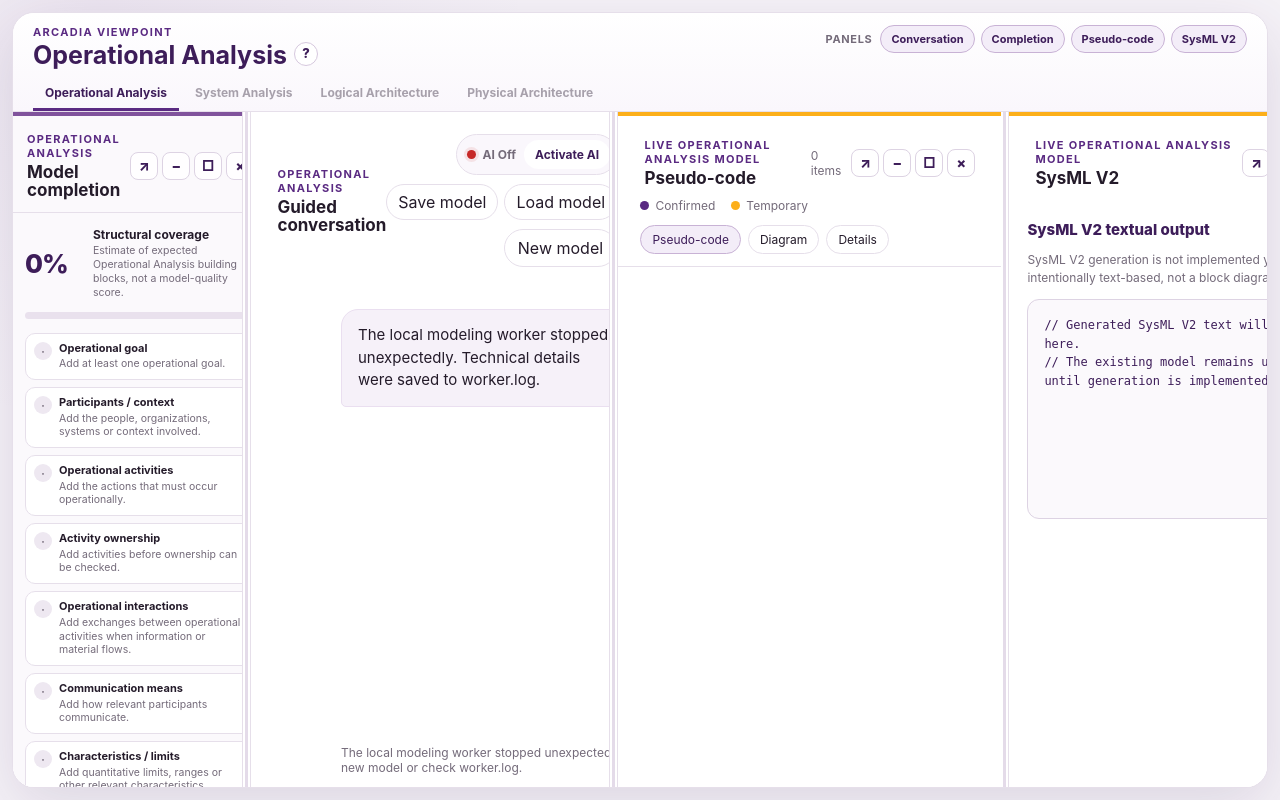
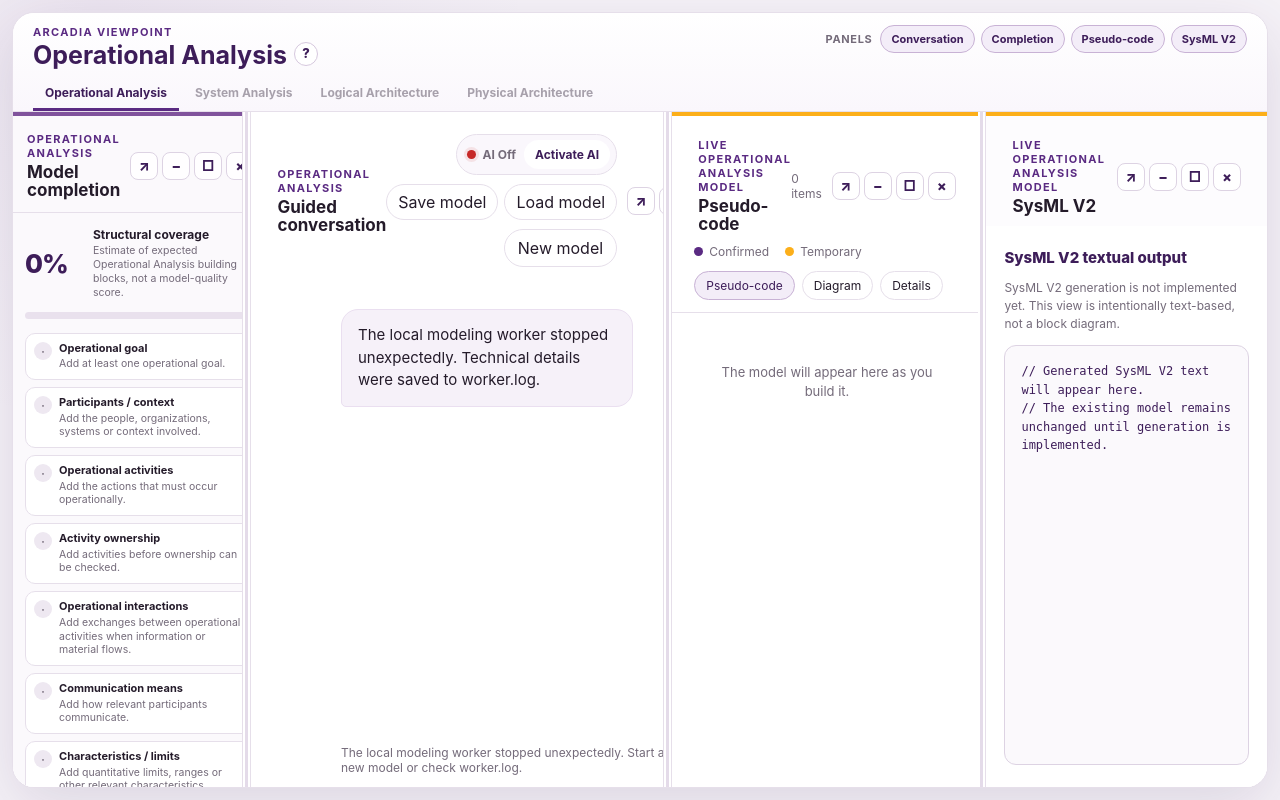
Before and after one commit to fabricionicolato1323-cyber/MBSE-App, a Flask app: page / in a window 1280 px wide. Run offline with Flask 3, Linux system fonts and the light colour scheme.

Commit message:
Style separate pseudo-code and SysML V2 panels

```diff
--- a/static/workspace_layout.css
+++ b/static/workspace_layout.css
@@ -2,7 +2,8 @@
 
 :root {
   --completion-width: clamp(210px, 18vw, 320px);
-  --model-width: clamp(330px, 30vw, 520px);
+  --text-width: clamp(300px, 24vw, 460px);
+  --sysml-width: clamp(280px, 22vw, 420px);
   --splitter-width: 7px;
 }
 
@@ -175,11 +176,21 @@
 }
 
 .model-panel.workspace-panel {
-  flex: 0 0 var(--model-width);
+  min-width: 280px;
+  display: grid;
+  grid-template-rows: auto minmax(0, 1fr);
+  border-left: 1px solid var(--border);
+}
+
+.text-panel.workspace-panel {
+  flex: 0 0 var(--text-width);
   min-width: 300px;
-  display: grid;
-  grid-template-rows: auto auto minmax(0, 1fr);
-  border-left: 1px solid var(--border);
+}
+
+.sysml-panel.workspace-panel {
+  flex: 0 0 var(--sysml-width);
+  min-width: 280px;
+  background: #fdfcfe;
 }
 
 .panel-header,
@@ -425,6 +436,12 @@
   display: none !important;
 }
 
+.standalone-output-content.active {
+  display: flex;
+  flex-direction: column;
+  min-height: 0;
+}
+
 #utilityTextView.active {
   display: flex;
   min-height: 0;
@@ -434,6 +451,10 @@
 #utilityTextView .tab-content.active {
   min-height: 0;
   overflow: auto;
+}
+
+#utilitySysmlView.active {
+  overflow: hidden;
 }
 
 .sysml-text-placeholder {
```
Also changed, not shown: other parts of static/workspace_layout.css (+14 -14 lines).
